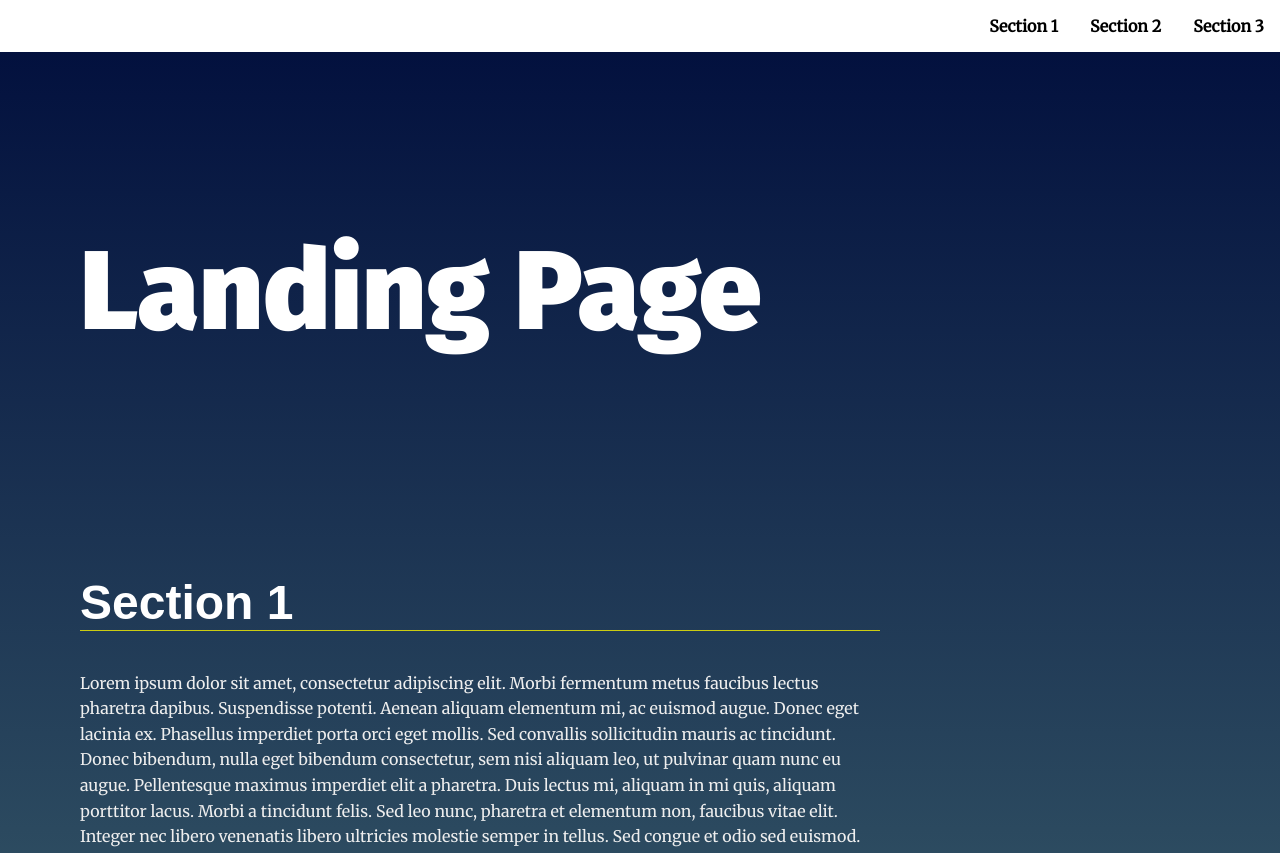
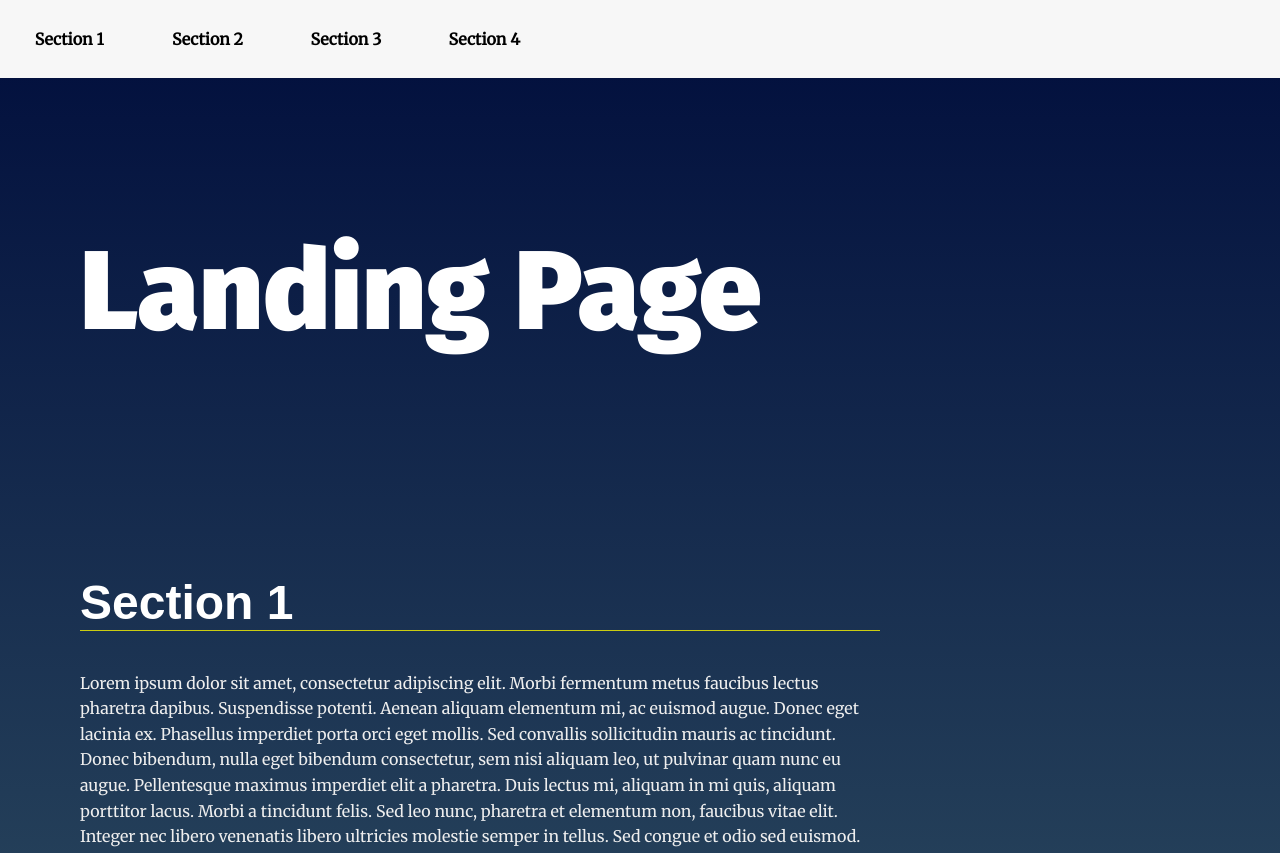
Before and after one commit to HadiSawalmah/java-script_udacity, a plain HTML site: page index.html in a window 1280 px wide. Shown: the top 853 px of the page. Drawn offline with Linux system fonts and the light colour scheme.

Commit message:
Add files via upload

```diff
--- a/css/styles.css
+++ b/css/styles.css
@@ -8,6 +8,12 @@
  *
 */
 
+@media only screen and (max-device-width: 550px) {
+#navbar__list {
+    flex-wrap: wrap;
+    /* margin-bottom: 100px; */
+}
+}
 
 /* ---- Base Rules ---- */
 body {
@@ -70,11 +76,8 @@ section {
     text-align: right;
 }
 
-.navbar__menu li {
-    display: inline-block;
-}
-
 .navbar__menu .menu__link {
+    white-space: nowrap;
     display: block;
     padding: 1em;
     font-weight: bold;
@@ -90,13 +93,33 @@ section {
 
 /* Header Styles */
 .page__header {
-    background: #fff;
+    background: #f7f7f7;
     position: fixed;
     top: 0;
     width: 100%;
     z-index: 5;
 }
-
+ul li .active {
+  border: 1px solid red;
+  border-radius: 10px;
+}
+nav ul {
+  display: flex;
+}
+nav ul li {
+  color: #000;
+  display: flex;
+  justify-content: center;
+  align-items: center;
+  width: 100px;
+  height: 40px;
+  margin: 1.5%;
+  cursor: pointer;
+}
+nav ul li:hover {
+  color: #fff;
+  background-color: #000;
+}
 /* Footer Styles */
 .page__footer {
     background: #000;
--- a/index.html
+++ b/index.html
@@ -13,9 +13,10 @@
   <!-- HTML Follows BEM naming conventions
   IDs are only used for sections to connect menu achors to sections -->
   <header class="page__header">
-    <nav class="navbar__menu">
+    <nav  class="navbar__menu">
       <!-- Navigation starts as empty UL that will be populated with JS -->
-      <ul id="navbar__list"></ul>
+      <ul id="navbar__list">
+      </ul>
     </nav>
   </header>
   <main>
@@ -50,10 +51,18 @@
         <p>Aliquam a convallis justo. Vivamus venenatis, erat eget pulvinar gravida, ipsum lacus aliquet velit, vel luctus diam ipsum a diam. Cras eu tincidunt arcu, vitae rhoncus purus. Vestibulum fermentum consectetur porttitor. Suspendisse imperdiet porttitor tortor, eget elementum tortor mollis non.</p>
       </div>
     </section>
+    <section id="section4" data-nav="Section 4">
+      <div class="landing__container">
+        <h2>Section 4</h2>
+        <p>Lorem ipsum dolor sit amet, consectetur adipiscing elit. Morbi fermentum metus faucibus lectus pharetra dapibus. Suspendisse potenti. Aenean aliquam elementum mi, ac euismod augue. Donec eget lacinia ex. Phasellus imperdiet porta orci eget mollis. Sed convallis sollicitudin mauris ac tincidunt. Donec bibendum, nulla eget bibendum consectetur, sem nisi aliquam leo, ut pulvinar quam nunc eu augue. Pellentesque maximus imperdiet elit a pharetra. Duis lectus mi, aliquam in mi quis, aliquam porttitor lacus. Morbi a tincidunt felis. Sed leo nunc, pharetra et elementum non, faucibus vitae elit. Integer nec libero venenatis libero ultricies molestie semper in tellus. Sed congue et odio sed euismod.</p>
+
+        <p>Aliquam a convallis justo. Vivamus venenatis, erat eget pulvinar gravida, ipsum lacus aliquet velit, vel luctus diam ipsum a diam. Cras eu tincidunt arcu, vitae rhoncus purus. Vestibulum fermentum consectetur porttitor. Suspendisse imperdiet porttitor tortor, eget elementum tortor mollis non.</p>
+      </div>
+    </section>
   </main>
   <footer class="page__footer">
     <p>&copy Udacity</p>
   </footer>
-<script src="./js/app.js" ></script>
+<script src="./js/app.js"></script>
 </body>
 </html>
--- a/js/app.js
+++ b/js/app.js
@@ -14,57 +14,49 @@
 */
 
 /**
- * Comments should be present at the beginning of each procedure and class.
- * Great to have comments before crucial code sections within the procedure.
+ * Define Global Variables
 */
+const sections = document.querySelectorAll('section');
+const navbarList = document.getElementById('navbar__list');
 
 /**
- * Define Global Variables
-
+ * Helper Functions
 */
-const allSections = document.querySelectorAll('section');
-const navigationMenu = document.getElementById('navbar__list');
-
-
-/**
- * End Global Variables
- * Start Helper Functions
- *
-*/
-
-    function isElementInView(element) {
-        const ClientRect = element.getBoundingClientRect();
+function isInViewport(element) {
+  const rect = element.getBoundingClientRect();
   return (
-        ClientRect.top >= 0 &&
-        ClientRect.left >= 0 &&
-        ClientRect.right <= (window.innerWidth || document.documentElement.clientWidth)&&
-        ClientRect.bottom <= (window.innerHeight || document.documentElement.clientHeight)
+    rect.top >= 0 &&
+    rect.left >= 0 &&
+    rect.bottom <= (window.innerHeight || document.documentElement.clientHeight) &&
+    rect.right <= (window.innerWidth || document.documentElement.clientWidth)
   );
 }
 
+/**
+ * Main Functions
+*/
+// Build the nav
+sections.forEach(section => {
+  const listItem = document.createElement('li');
+  const anchor = document.createElement('a');
+  anchor.textContent = section.getAttribute('data-nav');
+  anchor.setAttribute('href', `#${section.id}`);
+  anchor.classList.add('menu__link');
+  listItem.appendChild(anchor);
+  navbarList.appendChild(listItem);
 
-/**
- * End Helper Functions
- * Begin Main Functions
- *
-*/
-
-// build the nav
-    allSections.forEach(section => {
-        const menuItem = document.createElement('li');
-        const menuLink = document.createElement('a');
-        menuLink.textContent = section.getAttribute('data-nav');
-        menuLink.setAttribute('href', `#${section.id}`);
-        menuLink.classList.add('menu__link');
-        menuItem.appendChild(menuLink);
-        navigationMenu.appendChild(menuItem);
+  // Scroll to section on link click
+  anchor.addEventListener('click', (e) => {
+    e.preventDefault();
+    section.scrollIntoView({ behavior: 'smooth' });
+  });
 });
 
-// Add class 'active' to section when near top of viewport
-function activateSection() {
-    allSections.forEach(section => {
-        const boxes = section.getBoundingClientRect();
-        if (boxes.top <= 150 && boxes.bottom >= 150) {
+// Set sections as active
+function makeActive() {
+  sections.forEach(section => {
+    const box = section.getBoundingClientRect();
+    if (box.top <= 150 && box.bottom >= 150) {
       section.classList.add('your-active-class');
       document.querySelector(`a[href="#${section.id}"]`).classList.add('active');
     } else {
@@ -74,31 +66,9 @@ function activateSection() {
   });
 }
 
-// Scroll to anchor ID using scrollTO event
-function navigateToSection() {
-    document.querySelectorAll('.menu__link').forEach(link => {
-        link.addEventListener('click', (e) => {
-            e.preventDefault();
-            const section = document.querySelector(link.getAttribute('href'));
-            section.scrollIntoView({ behavior: 'smooth' });
+// Add class 'active' to section when near top of viewport
+document.addEventListener('scroll', () => {
+  makeActive();
 });
-    });
-}
 
-
-/**
- * End Main Functions
-    * Begin Events
-    *
-    */
-
-    // Build menu
-
-// Scroll to section on link click
-navigateToSection();
-
-// Set sections as active
-
-document.addEventListener('scroll', () => {
-    activateSection();
-});
+makeActive();
```
Also changed, not shown: 1 other file. Lines whose indentation alone changed are shown as unchanged.
